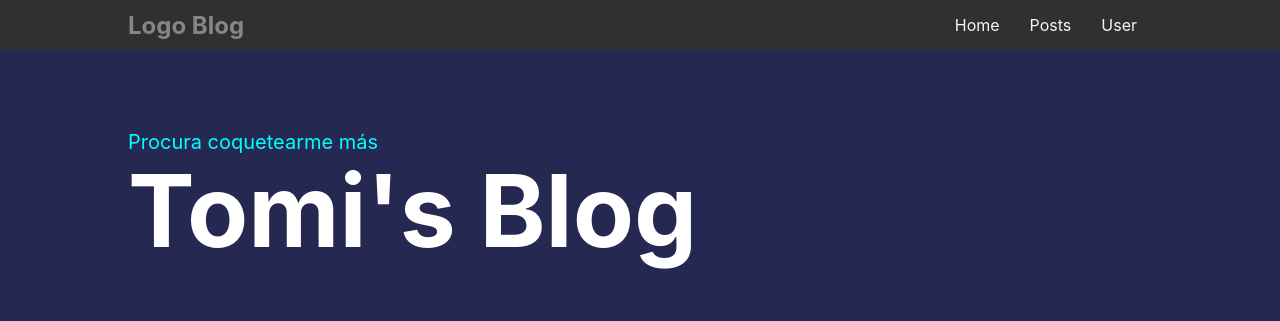
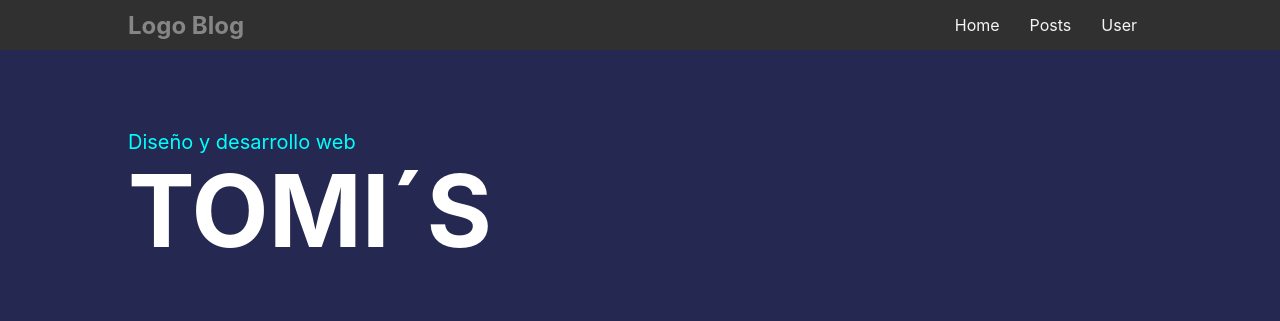
Before and after one commit to TomasBellometti/Portfolio-React, a React (Create React App) app: page / in a window 1280 px wide. Shown: the top 321 px of the page. Built offline with nearby package versions, Linux system fonts and the light colour scheme.

Commit message:
cambio de header

```diff
--- a/src/App.css
+++ b/src/App.css
@@ -1,38 +1,3 @@
-.App {
-  text-align: center;
+body {
+  background-color: #0f0f0f;
 }
-
-.App-logo {
-  height: 40vmin;
-  pointer-events: none;
-}
-
-@media (prefers-reduced-motion: no-preference) {
-  .App-logo {
-    animation: App-logo-spin infinite 20s linear;
-  }
-}
-
-.App-header {
-  background-color: #282c34;
-  min-height: 100vh;
-  display: flex;
-  flex-direction: column;
-  align-items: center;
-  justify-content: center;
-  font-size: calc(10px + 2vmin);
-  color: white;
-}
-
-.App-link {
-  color: #61dafb;
-}
-
-@keyframes App-logo-spin {
-  from {
-    transform: rotate(0deg);
-  }
-  to {
-    transform: rotate(360deg);
-  }
-}
--- a/src/componentes/header/Header.jsx
+++ b/src/componentes/header/Header.jsx
@@ -6,9 +6,9 @@ function Header() {
     return (
         <div className="hero">
             <h1 className="hero-title">
-                Tomi's Blog
+                TOMI´S
             </h1>
-            <span className="hero-subtitle">Procura coquetearme más</span>
+            <span className="hero-subtitle">Diseño y desarrollo web</span>
             {/* <div className="hero-img"> */}
                 {/* <img src={Img} alt="" /> */}
             {/* </div> */}
```
